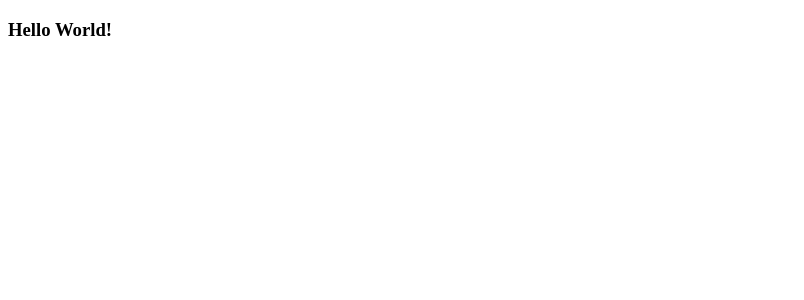
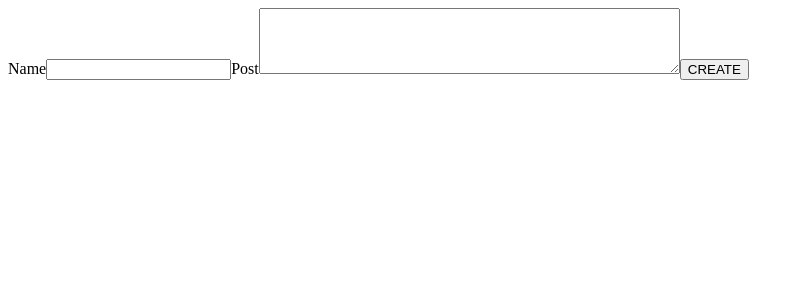
Before and after one commit to phil-sorenson/SocialFeed-Project-React, a React (Create React App) app: page / in a window 1280 px wide. Shown: the top 300 px of the page, without its empty margins (0-804 px from the left). Built offline with nearby package versions, Linux system fonts and the light colour scheme.

Commit message:
created <form> in my CreatePosts.jsx component + Made a post and name box to input into + Instantiated App and CreatePosts

```diff
--- a/src/App.jsx
+++ b/src/App.jsx
@@ -1,14 +1,25 @@
-import React, { useState } from 'react';
+import React, { useState } from 'react'
+import CreatePosts from './Components/CreatePosts/CreatePosts';
 
 
 function App() {
 
-  const [entries, setEntries] = useState()
+  const [posts, setPosts] = useState([{}]);
+
+  function createPost(post) {
+    let tempPost = [...post, posts];
+
+    setPosts(tempPost);
+  }
+
 
   return (
     <div>
-      <h3>Hello World!</h3>
+
+      <CreatePosts createPostProperty={createPost} />
     </div>
+
+
   );
 }
 
--- a/src/Components/CreatePosts/CreatePosts.jsx
+++ b/src/Components/CreatePosts/CreatePosts.jsx
@@ -1 +1,37 @@
 //* CreatePost == AddEntryForm (weight-tracker)
+// Todo: Create a form with 2 input fields (1. w/ user's name 2. w/ the body of their posts) - each should be bound to it's own State variable
+
+import React, { useState } from 'react';
+
+const CreatePosts = (props) => {
+
+    const [name, setName] = useState('');
+    const[post, setPost] = useState('');
+
+    function handleSubmit(event) {
+        event.preventDefault();
+
+        let newPost = {
+            name: name,
+            post: post
+        };
+
+        console.log(newPost);
+        props.createPostProperty(newPost)
+    }
+//* event.target.value is the value that is being inputted and
+    return (
+        <div>
+            <form onSubmit={handleSubmit} className='form-grid'>
+            <label>Name</label>
+            <input type='text' value= {name} onChange={(event)=> setName(event.target.value)}/>
+            <label>Post</label>
+            <textarea rows='4' cols='50' value={post} onChange={(event)=> setPost(event.target.value) }></textarea>
+            <button type='submit' className='btn btn-primary'>CREATE</button>
+            </form>
+        </div>
+
+    );
+}
+
+export default CreatePosts;
```
Also changed, not shown: src/Components/DisplayPosts/DisplayPosts.jsx (+14 -1 lines), src/Components/Posts/Post.jsx (added, +29 -0 lines), src/Components/NavBar/NavBar.jsx (added).
